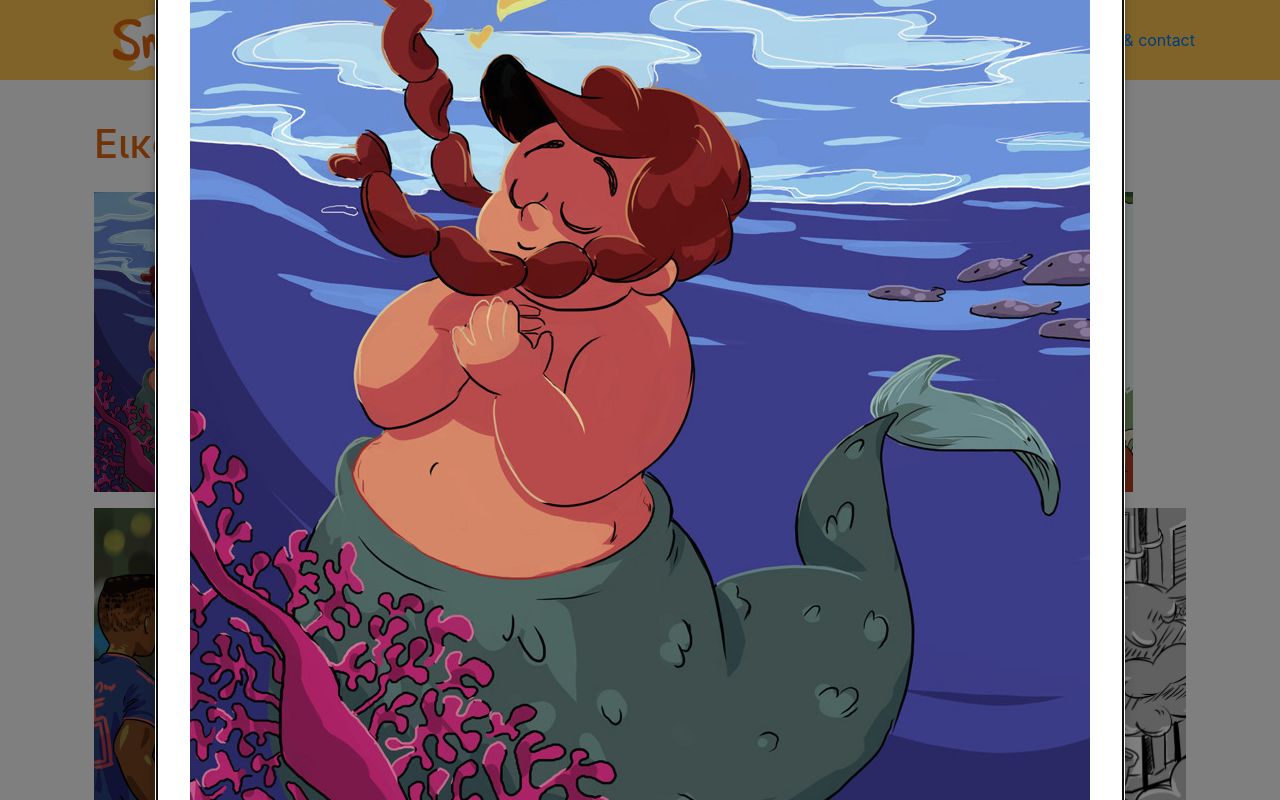
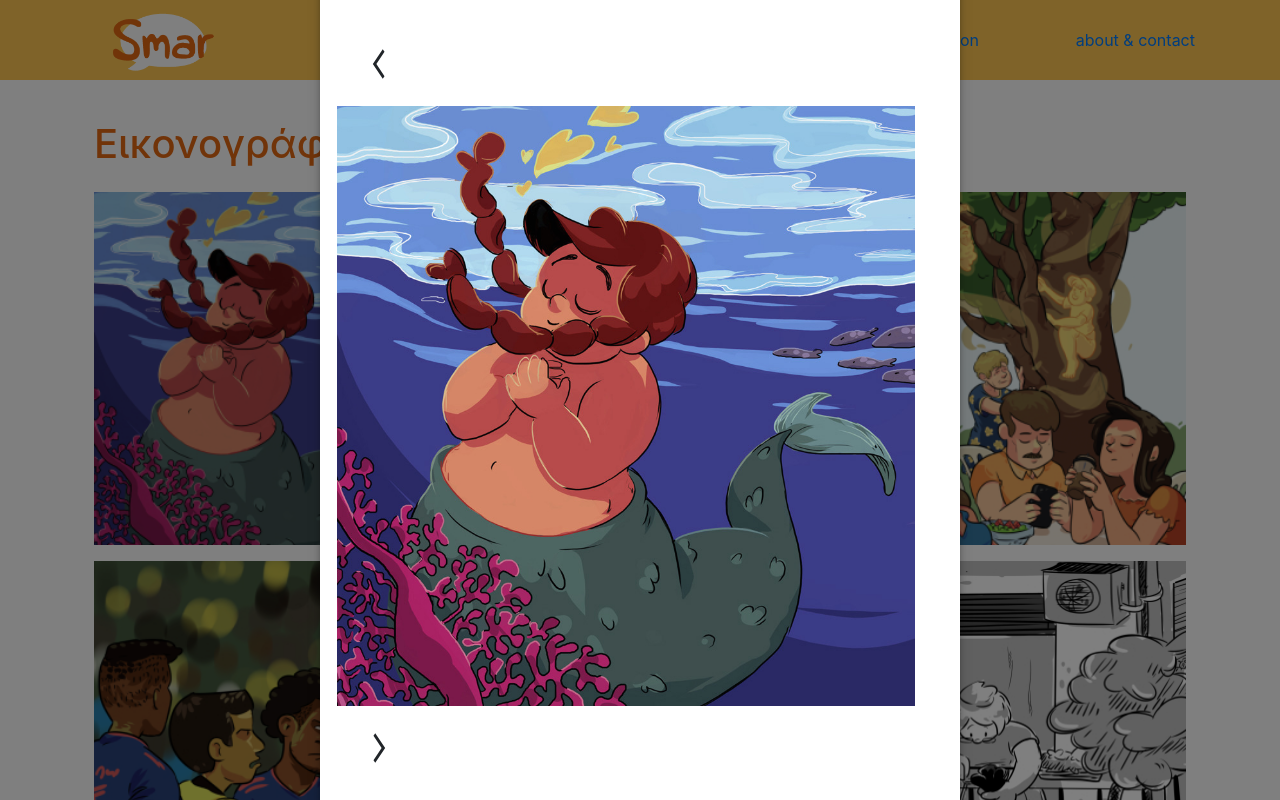
Before and after one commit to smar152/smarmakescomics, a React (Create React App) app: page /illustration in a window 1280 px wide. Both pictures are taken after a click on the picture 244 px from the left and 342 px from the top of the page. Shown: the top 800 px of the page. Built offline with nearby package versions, Linux system fonts and the light colour scheme.

Commit message:
arrows work for illustration gallery

```diff
--- a/package.json
+++ b/package.json
@@ -5,6 +5,7 @@
   "private": true,
   "dependencies": {
     "@material-ui/core": "^4.10.2",
+    "@material-ui/icons": "^4.9.1",
     "@testing-library/jest-dom": "^4.2.4",
     "@testing-library/react": "^9.4.1",
     "@testing-library/user-event": "^7.2.1",
--- a/src/Components/IllustrationGallery.js
+++ b/src/Components/IllustrationGallery.js
@@ -3,6 +3,9 @@ import * as serviceWorker from "../serviceWorker";
 import { getIllustrations } from "../data/illustrationData";
 import Modal from "@material-ui/core/Modal";
 import { makeStyles } from "@material-ui/core/styles";
+import ArrowForwardIosOutlinedIcon from "@material-ui/icons/ArrowForwardIosOutlined";
+import ArrowBackIosOutlinedIcon from "@material-ui/icons/ArrowBackIosOutlined";
+import CloseIcon from "@material-ui/icons/Close";
 
 const illustrations = getIllustrations();
 
@@ -14,6 +17,7 @@ function getModalStyle() {
     top: `${top}%`,
     left: `${left}%`,
     transform: `translate(-${top}%, -${left}%)`,
+    outline: "none",
   };
 }
 
@@ -23,7 +27,7 @@ const useStyles = makeStyles((theme) => ({
     // width: 700,
     // height: "90vh",
     backgroundColor: theme.palette.background.paper,
-    border: "2px solid #000",
+    // border: "2px solid #000",
     boxShadow: theme.shadows[5],
     padding: theme.spacing(2, 4, 3),
   },
@@ -34,17 +38,40 @@ const IllustrationGallery = (props) => {
   // getModalStyle is not a pure function, we roll the style only on the first render
   const [modalStyle] = React.useState(getModalStyle);
   const [open, setOpen] = React.useState(false);
-  const [currentIllustration, setCurrentIllustration] = React.useState(
-    illustrations.mermay
+  const [currentIllustrationKey, setCurrentIllustrationKey] = React.useState(
+    "mermay"
   );
 
-  const handleOpen = (illustration) => {
+  const handleOpen = (illustrationKey) => {
     setOpen(true);
-    setCurrentIllustration(illustration);
+    console.log("key: ", illustrationKey);
+    setCurrentIllustrationKey(illustrationKey);
   };
 
   const handleClose = () => {
     setOpen(false);
+  };
+
+  const showNextIllustration = () => {
+    const keys = Object.keys(illustrations);
+    const currentIndex = keys.indexOf(currentIllustrationKey);
+    let nextIndex = currentIndex + 1;
+    if (nextIndex > keys.length - 1) {
+      nextIndex = 0;
+    }
+    const nextKey = keys[nextIndex];
+    setCurrentIllustrationKey(nextKey);
+  };
+
+  const showPreviousIllustration = () => {
+    const keys = Object.keys(illustrations);
+    const currentIndex = keys.indexOf(currentIllustrationKey);
+    let previousIndex = currentIndex - 1;
+    if (previousIndex < 0) {
+      previousIndex = keys.length - 1;
+    }
+    const previousKey = keys[previousIndex];
+    setCurrentIllustrationKey(previousKey);
   };
 
   return (
@@ -56,13 +83,36 @@ const IllustrationGallery = (props) => {
           aria-labelledby="simple-modal-title"
           aria-describedby="simple-modal-description"
         >
-          <div style={modalStyle} className={`${classes.paper} `}>
-            <img
-              className="h-75"
-              src={process.env.PUBLIC_URL + currentIllustration.src}
-            />
-            <p id="simple-modal-description">
-              {currentIllustration.description}
+          <div
+            style={modalStyle}
+            className={`${classes.paper} d-flex flex-column justify-content-center align-items-center`}
+          >
+            <div>
+              <CloseIcon onClick={handleClose}></CloseIcon>
+            </div>
+            <div className="row">
+              <div>
+                <ArrowBackIosOutlinedIcon
+                  className="scaledIcon"
+                  onClick={showPreviousIllustration}
+                />
+              </div>
+              <img
+                className="illustrationImage"
+                src={
+                  process.env.PUBLIC_URL +
+                  illustrations[currentIllustrationKey].src
+                }
+              />
+              <div>
+                <ArrowForwardIosOutlinedIcon
+                  className="scaledIcon"
+                  onClick={showNextIllustration}
+                />
+              </div>
+            </div>
+            <p id="simple-modal-description" className="mt-4">
+              {illustrations[currentIllustrationKey].description}
             </p>
           </div>
         </Modal>
@@ -74,13 +124,16 @@ const IllustrationGallery = (props) => {
         </h1>
         <div className="row">
           {Object.keys(illustrations).map((key) => {
-            const illustration = illustrations[key];
+            const illustrationKey = key;
             return (
               <div className="col-6 col-md-4 p-2">
                 <img
-                  onClick={() => handleOpen(illustration)}
-                  className="img-fluid"
-                  src={process.env.PUBLIC_URL + illustration.thumbSrc}
+                  onClick={() => handleOpen(illustrationKey)}
+                  className="img-fluid w-100"
+                  src={
+                    process.env.PUBLIC_URL +
+                    illustrations[illustrationKey].thumbSrc
+                  }
                 />
               </div>
             );
--- a/src/index.scss
+++ b/src/index.scss
@@ -112,6 +112,20 @@ body {
     }
   }
 
+  .illustrationImage {
+    height: auto;
+    max-width: 90vw;
+    max-height: 75vh;
+    @include media-breakpoint-up(md, $grid-breakpoints) {
+      height: 75vh;
+      width: auto;
+    }
+  }
+
+  .scaledIcon {
+    transform: scaleY(1.5);
+  }
+
   .modal {
     background-color: $mango;
 
```
Also changed, not shown: 1 other file (tests, documents, lock files or other folders).
